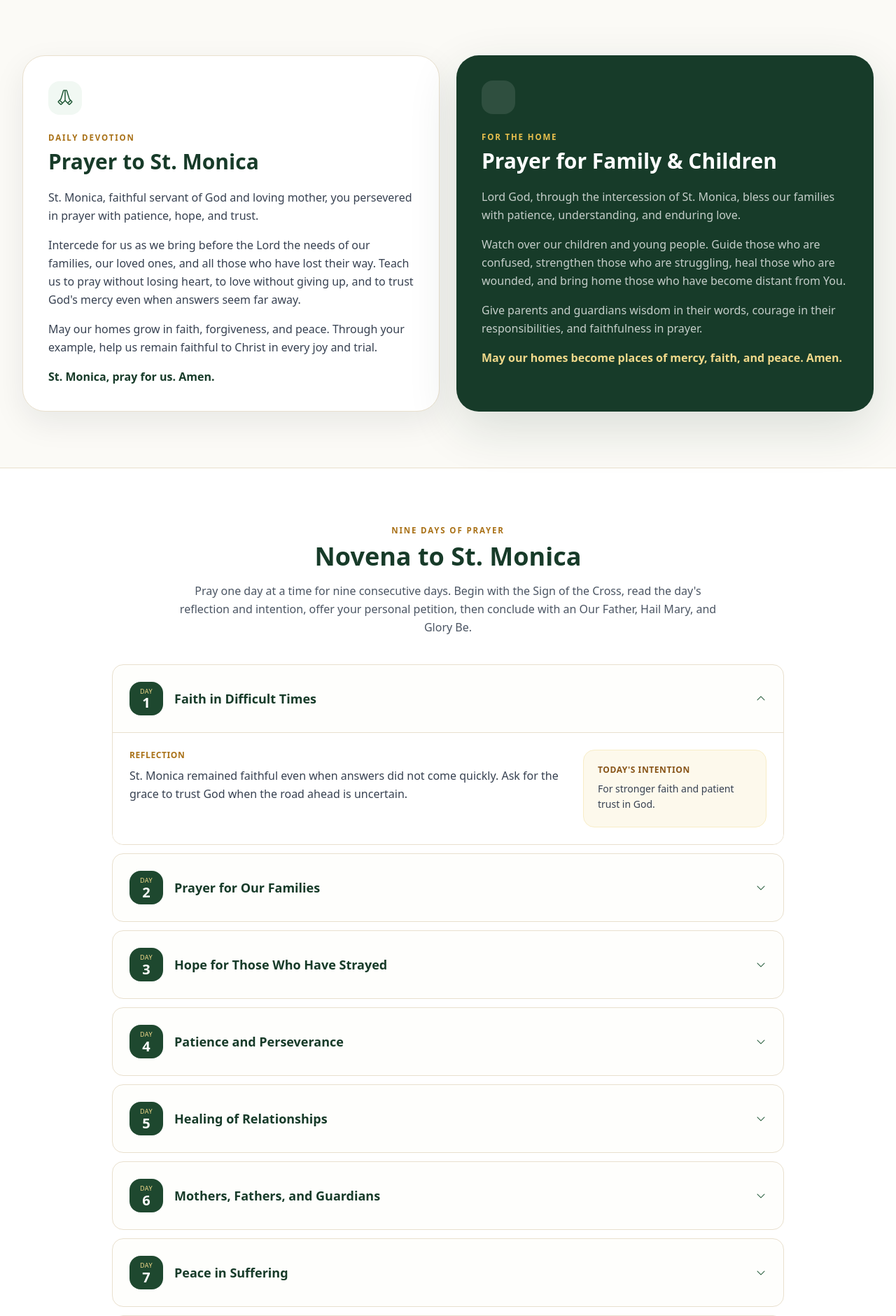
After one commit to Malate1/STAMONICAPARISH, a CodeIgniter app: page /stamonica-parish/prayers in a window 1280 px wide. The commit adds this page. Shown: the part 500-2380 px from the top of the page at 70% size. Run offline with CodeIgniter, Linux system fonts and the light colour scheme; some libraries are stand-ins or nearby versions; some web fonts are replaced.

Commit message:
Add prayers section and related navigation links

```diff
--- a/application/config/routes.php
+++ b/application/config/routes.php
@@ -69,6 +69,7 @@ $route['events/(:any)']              = 'home/event_detail/$1';
 $route['ministries']                 = 'home/ministries';
 $route['ministries/(:any)']          = 'home/ministry_detail/$1';
 $route['priests']                    = 'home/priests';
+$route['prayers']                    = 'home/prayers';
 $route['about']                      = 'home/about';
 $route['contact']                    = 'home/contact';
 $route['donate']                     = 'home/donate';
--- a/application/controllers/Home.php
+++ b/application/controllers/Home.php
@@ -77,6 +77,11 @@ class Home extends Public_Controller
     {
         $data['priests'] = $this->User_model->priests();
         $this->render_public('public/priests', $data);
+    }
+
+    public function prayers()
+    {
+        $this->render_public('public/prayers');
     }
 
     public function about()
--- a/application/views/partials/public_footer.php
+++ b/application/views/partials/public_footer.php
@@ -26,6 +26,7 @@
           <li><a href="<?= site_url('announcements') ?>" class="hover:text-gold-200 transition">Announcements</a></li>
           <li><a href="<?= site_url('events') ?>" class="hover:text-gold-200 transition">Parish Events</a></li>
           <li><a href="<?= site_url('priests') ?>" class="hover:text-gold-200 transition">Our Priests</a></li>
+          <li><a href="<?= site_url('prayers') ?>" class="hover:text-gold-200 transition">Prayers &amp; Novena</a></li>
           <li><a href="<?= site_url('contact') ?>" class="hover:text-gold-200 transition">Plan Your Visit</a></li>
         </ul>
       </div>
--- a/application/views/partials/public_nav.php
+++ b/application/views/partials/public_nav.php
@@ -15,6 +15,7 @@ $secondary_links = [
     'events' => ['label' => 'Events', 'icon' => 'ph-calendar-star'],
     'ministries' => ['label' => 'Ministries', 'icon' => 'ph-users-three'],
     'priests' => ['label' => 'Our Priests', 'icon' => 'ph-church'],
+    'prayers' => ['label' => 'Prayers & Novena', 'icon' => 'ph-hands-praying'],
     'about' => ['label' => 'Heritage', 'icon' => 'ph-landmark'],
 ];
 
@@ -25,6 +26,7 @@ $all_links = [
     'events' => 'Events',
     'ministries' => 'Ministries',
     'priests' => 'Our Priests',
+    'prayers' => 'Prayers & Novena',
     'about' => 'Heritage',
     'contact' => 'Visit & Contact',
 ];
@@ -108,7 +110,7 @@ foreach (array_keys($secondary_links) as $route) {
         <?php endforeach; ?>
 
         <!-- Full secondary nav only on very wide screens -->
-        <div class="hidden 2xl:flex items-center gap-1">
+        <div class="hidden min-[1750px]:flex items-center gap-1">
           <?php foreach ($secondary_links as $route => $meta): ?>
             <a href="<?= site_url($route) ?>"
                class="px-3.5 py-2 text-sm font-medium rounded-full whitespace-nowrap transition <?= $is_active($route) ? 'bg-parish-50 text-parish-800' : 'text-gray-600 hover:text-parish-800 hover:bg-stonewarm-50' ?>">
@@ -118,7 +120,7 @@ foreach (array_keys($secondary_links) as $route) {
         </div>
 
         <!-- Compact "More" dropdown for standard desktop widths -->
-        <div class="relative 2xl:hidden" @click.outside="moreOpen = false">
+        <div class="relative min-[1750px]:hidden" @click.outside="moreOpen = false">
           <button
             type="button"
             @click="moreOpen = !moreOpen"
--- /dev/null
+++ b/application/views/public/prayers.php
@@ -0,0 +1,296 @@
+<?php
+$hero_img = 'https://upload.wikimedia.org/wikipedia/commons/2/2f/Santa_Monica_Church_Alburquerque_inside_%28Tagbilaran_East_Road%2C_Alburquerque%2C_Bohol%3B_01-12-2023%29.jpg';
+
+$novena_days = [
+    [
+        'day' => 1,
+        'en_title' => 'Faith in Difficult Times',
+        'ceb_title' => 'Pagtuo sa Lisod nga mga Panahon',
+        'en_reflection' => 'St. Monica remained faithful even when answers did not come quickly. Ask for the grace to trust God when the road ahead is uncertain.',
+        'ceb_reflection' => 'Nagpabiling matinud-anon si Santa Monica bisan wala dayon moabot ang tubag sa iyang mga pag-ampo. Pangayoa ang grasya sa pagsalig sa Dios bisan dili klaro ang umaabot.',
+        'en_intention' => 'For stronger faith and patient trust in God.',
+        'ceb_intention' => 'Alang sa mas lig-on nga pagtuo ug mapailubon nga pagsalig sa Dios.'
+    ],
+    [
+        'day' => 2,
+        'en_title' => 'Prayer for Our Families',
+        'ceb_title' => 'Pag-ampo Alang sa Atong mga Pamilya',
+        'en_reflection' => 'St. Monica carried her family in prayer. Place before God the people you love, especially those who are struggling, distant, or in need of healing.',
+        'ceb_reflection' => 'Gidala ni Santa Monica ang iyang pamilya diha sa pag-ampo. Itugyan sa Dios ang imong mga hinigugma, ilabi na kadtong naglisod, nalayo, o nanginahanglan og kaayohan.',
+        'en_intention' => 'For unity, healing, and peace in every family.',
+        'ceb_intention' => 'Alang sa panaghiusa, kaayohan, ug kalinaw sa matag pamilya.'
+    ],
+    [
+        'day' => 3,
+        'en_title' => 'Hope for Those Who Have Strayed',
+        'ceb_title' => 'Paglaum Alang sa mga Nahisalaag',
+        'en_reflection' => 'St. Monica never stopped hoping for the conversion of those she loved. Pray today for anyone who has grown distant from God, family, or the Church.',
+        'ceb_reflection' => 'Wala gayod mohunong si Santa Monica sa paglaum alang sa pagkakabig sa iyang mga hinigugma. Pag-ampo karon alang sa bisan kinsa nga nalayo sa Dios, pamilya, o Simbahan.',
+        'en_intention' => 'For conversion, reconciliation, and a return to grace.',
+        'ceb_intention' => 'Alang sa pagkakabig, pagpasig-uli, ug pagbalik ngadto sa grasya.'
+    ],
+    [
+        'day' => 4,
+        'en_title' => 'Patience and Perseverance',
+        'ceb_title' => 'Pagpailub ug Pagpadayon',
+        'en_reflection' => 'Holiness often grows through faithful perseverance. Ask St. Monica to help you continue praying, loving, and doing what is good even when progress seems slow.',
+        'ceb_reflection' => 'Ang pagkabalaan kasagaran motubo pinaagi sa matinud-anong pagpadayon. Pangayoa ang tabang ni Santa Monica aron magpadayon ka sa pag-ampo, paghigugma, ug pagbuhat sa maayo bisan hinay ang kausaban.',
+        'en_intention' => 'For patience in long trials and unanswered prayers.',
+        'ceb_intention' => 'Alang sa pagkamapailubon sa dugay nga mga pagsulay ug mga pag-ampo nga wala pa matubag.'
+    ],
+    [
+        'day' => 5,
+        'en_title' => 'Healing of Relationships',
+        'ceb_title' => 'Kaayohan sa mga Relasyon',
+        'en_reflection' => 'Bring to God the relationships that carry pain, misunderstanding, or resentment. Ask for the humility to forgive and the courage to seek peace.',
+        'ceb_reflection' => 'Itugyan sa Dios ang mga relasyon nga adunay kasakit, dili pagsinabtanay, o pagdumot. Pangayoa ang pagpaubos sa pagpasaylo ug kaisog sa pagpangita og kalinaw.',
+        'en_intention' => 'For forgiveness and restored relationships.',
+        'ceb_intention' => 'Alang sa pagpasaylo ug pag-ayo sa mga relasyon.'
+    ],
+    [
+        'day' => 6,
+        'en_title' => 'Mothers, Fathers, and Guardians',
+        'ceb_title' => 'Mga Inahan, Amahan, ug Tig-atiman',
+        'en_reflection' => 'St. Monica teaches us that quiet love and prayer can shape a home. Pray for parents and guardians who carry responsibilities, worries, and hopes for their children.',
+        'ceb_reflection' => 'Gitudloan kita ni Santa Monica nga ang hilom nga gugma ug pag-ampo makahulma sa panimalay. Pag-ampo alang sa mga ginikanan ug tig-atiman nga nagdala sa responsibilidad, kabalaka, ug paglaum alang sa ilang mga anak.',
+        'en_intention' => 'For wisdom, strength, and holiness in family life.',
+        'ceb_intention' => 'Alang sa kaalam, kusog, ug pagkabalaan sa kinabuhi sa pamilya.'
+    ],
+    [
+        'day' => 7,
+        'en_title' => 'Peace in Suffering',
+        'ceb_title' => 'Kalinaw Taliwala sa Pag-antos',
+        'en_reflection' => 'St. Monica knew sorrow, but she did not allow sorrow to destroy her faith. Ask God for peace in the middle of grief, sickness, anxiety, or hardship.',
+        'ceb_reflection' => 'Nasayod si Santa Monica sa kasubo, apan wala niya tugoti nga madaot niini ang iyang pagtuo. Pangayoa sa Dios ang kalinaw taliwala sa kasubo, sakit, kabalaka, o kalisdanan.',
+        'en_intention' => 'For those who suffer in body, mind, or spirit.',
+        'ceb_intention' => 'Alang sa mga nag-antos sa lawas, hunahuna, o espiritu.'
+    ],
+    [
+        'day' => 8,
+        'en_title' => 'A Heart That Never Stops Praying',
+        'ceb_title' => 'Kasingkasing nga Dili Mohunong sa Pag-ampo',
+        'en_reflection' => 'Prayer changes us as we wait upon God. Ask for a faithful heart that returns to prayer each day with humility, honesty, and love.',
+        'ceb_reflection' => 'Ang pag-ampo nag-usab kanato samtang naghulat kita sa Dios. Pangayoa ang matinud-anong kasingkasing nga kanunay mobalik sa pag-ampo uban sa pagpaubos, pagkamatinuoron, ug gugma.',
+        'en_intention' => 'For perseverance in prayer and deeper friendship with God.',
+        'ceb_intention' => 'Alang sa pagpadayon sa pag-ampo ug mas lawom nga pakighigala sa Dios.'
+    ],
+    [
+        'day' => 9,
+        'en_title' => 'Thanksgiving and Surrender',
+        'ceb_title' => 'Pagpasalamat ug Pagtugyan',
+        'en_reflection' => 'On this final day, entrust your intentions completely to God. Give thanks for every grace already received and place the future in His hands.',
+        'ceb_reflection' => 'Niining kataposang adlaw, itugyan sa hingpit sa Dios ang imong mga tuyo. Pagpasalamat sa tanang grasya nga nadawat ug isalig Kaniya ang umaabot.',
+        'en_intention' => 'For grateful hearts and complete trust in God’s will.',
+        'ceb_intention' => 'Alang sa mapasalamatong kasingkasing ug hingpit nga pagsalig sa kabubut-on sa Dios.'
+    ],
+];
+?>
+
+<section
+  x-data="{ lang: localStorage.getItem('stmonica-prayer-lang') || 'en', openDay: 1 }"
+  x-init="$watch('lang', value => localStorage.setItem('stmonica-prayer-lang', value))"
+>
+  <!-- Hero -->
+  <div class="relative overflow-hidden bg-parish-900 min-h-[390px] flex items-end">
+    <img src="<?= $hero_img ?>" alt="Interior of Sta. Monica Parish Church" class="absolute inset-0 w-full h-full object-cover object-center">
+    <div class="absolute inset-0 bg-gradient-to-r from-parish-900/95 via-parish-900/78 to-black/25"></div>
+
+    <div class="relative max-w-7xl mx-auto w-full px-4 sm:px-6 lg:px-8 py-14 sm:py-16 text-white">
+      <div class="heritage-kicker text-gold-200">Devotion to our patroness</div>
+      <h1 class="text-4xl sm:text-5xl font-bold tracking-tight mt-3">
+        <span x-show="lang === 'en'">Prayers &amp; Novena to St. Monica</span>
+        <span x-show="lang === 'ceb'" x-cloak>Mga Pag-ampo &amp; Nobena kang Santa Monica</span>
+      </h1>
+      <p class="text-white/70 mt-3 max-w-2xl text-lg">
+        <span x-show="lang === 'en'">A simple devotional guide for personal prayer, families, and parish groups.</span>
+        <span x-show="lang === 'ceb'" x-cloak>Yano nga giya sa debosyon alang sa personal nga pag-ampo, pamilya, ug mga grupo sa parokya.</span>
+      </p>
+
+      <div class="mt-7 inline-flex rounded-full bg-white/10 backdrop-blur border border-white/15 p-1">
+        <button @click="lang='en'" class="px-4 py-2 rounded-full text-sm font-semibold transition" :class="lang === 'en' ? 'bg-white text-parish-900 shadow-sm' : 'text-white/70 hover:text-white'">
+          English
+        </button>
+        <button @click="lang='ceb'" class="px-4 py-2 rounded-full text-sm font-semibold transition" :class="lang === 'ceb' ? 'bg-white text-parish-900 shadow-sm' : 'text-white/70 hover:text-white'">
+          Bisaya / Cebuano
+        </button>
+      </div>
+    </div>
+  </div>
+
+  <!-- Quick prayer cards -->
+  <div class="max-w-7xl mx-auto px-4 sm:px-6 lg:px-8 py-16 sm:py-20">
+    <div class="grid lg:grid-cols-2 gap-6">
+      <article class="rounded-[2rem] bg-white border border-stonewarm-200 shadow-soft p-7 sm:p-9">
+        <div class="w-12 h-12 rounded-2xl bg-parish-50 text-parish-700 flex items-center justify-center text-2xl">
+          <i class="ph ph-hands-praying"></i>
+        </div>
+
+        <div x-show="lang === 'en'">
+          <div class="heritage-kicker text-gold-600 mt-6">Daily devotion</div>
+          <h2 class="text-2xl sm:text-3xl font-bold text-parish-900 mt-2">Prayer to St. Monica</h2>
+          <div class="mt-5 text-gray-700 leading-relaxed space-y-4">
+            <p>St. Monica, faithful servant of God and loving mother, you persevered in prayer with patience, hope, and trust.</p>
+            <p>Intercede for us as we bring before the Lord the needs of our families, our loved ones, and all those who have lost their way. Teach us to pray without losing heart, to love without giving up, and to trust God's mercy even when answers seem far away.</p>
+            <p>May our homes grow in faith, forgiveness, and peace. Through your example, help us remain faithful to Christ in every joy and trial.</p>
+            <p class="font-semibold text-parish-900">St. Monica, pray for us. Amen.</p>
+          </div>
+        </div>
+
+        <div x-show="lang === 'ceb'" x-cloak>
+          <div class="heritage-kicker text-gold-600 mt-6">Adlaw-adlaw nga debosyon</div>
+          <h2 class="text-2xl sm:text-3xl font-bold text-parish-900 mt-2">Pag-ampo kang Santa Monica</h2>
+          <div class="mt-5 text-gray-700 leading-relaxed space-y-4">
+            <p>Santa Monica, matinud-anong alagad sa Dios ug mahigugmaong inahan, nagpadayon ka sa pag-ampo uban sa pagpailub, paglaum, ug pagsalig.</p>
+            <p>Iampo kami samtang among gitugyan sa Ginoo ang mga panginahanglan sa among mga pamilya, mga hinigugma, ug sa tanan nga nahisalaag. Tudloi kami sa pag-ampo nga dili mawad-an og paglaum, sa paghigugma nga dili mohunong, ug sa pagsalig sa kalooy sa Dios bisan og dugay ang tubag.</p>
+            <p>Hinaut nga motubo ang among mga panimalay diha sa pagtuo, pagpasaylo, ug kalinaw. Pinaagi sa imong ehemplo, tabangi kami nga magpabiling matinud-anon kang Kristo sa kalipay ug sa pagsulay.</p>
+            <p class="font-semibold text-parish-900">Santa Monica, iampo mo kami. Amen.</p>
+          </div>
+        </div>
+      </article>
+
+      <article class="rounded-[2rem] bg-parish-900 text-white shadow-heritage p-7 sm:p-9">
+        <div class="w-12 h-12 rounded-2xl bg-white/10 text-gold-300 flex items-center justify-center text-2xl">
+          <i class="ph ph-house-heart"></i>
+        </div>
+
+        <div x-show="lang === 'en'">
+          <div class="heritage-kicker text-gold-300 mt-6">For the home</div>
+          <h2 class="text-2xl sm:text-3xl font-bold mt-2">Prayer for Family &amp; Children</h2>
+          <div class="mt-5 text-white/75 leading-relaxed space-y-4">
+            <p>Lord God, through the intercession of St. Monica, bless our families with patience, understanding, and enduring love.</p>
+            <p>Watch over our children and young people. Guide those who are confused, strengthen those who are struggling, heal those who are wounded, and bring home those who have become distant from You.</p>
+            <p>Give parents and guardians wisdom in their words, courage in their responsibilities, and faithfulness in prayer.</p>
+            <p class="font-semibold text-gold-200">May our homes become places of mercy, faith, and peace. Amen.</p>
+          </div>
+        </div>
+
+        <div x-show="lang === 'ceb'" x-cloak>
+          <div class="heritage-kicker text-gold-300 mt-6">Alang sa panimalay</div>
+          <h2 class="text-2xl sm:text-3xl font-bold mt-2">Pag-ampo Alang sa Pamilya ug mga Anak</h2>
+          <div class="mt-5 text-white/75 leading-relaxed space-y-4">
+            <p>Ginoong Dios, pinaagi sa pagpangamuyo ni Santa Monica, panalangini ang among mga pamilya sa pagpailub, pagsinabtanay, ug makanunayong gugma.</p>
+            <p>Bantayi ang among mga anak ug kabatan-onan. Giyahe ang mga naglibog, lig-ona ang mga naglisod, ayuha ang mga nasakitan, ug dad-a pagbalik Kanimo ang mga nalayo.</p>
+            <p>Hatagi ang mga ginikanan ug tig-atiman og kaalam sa ilang mga pulong, kaisog sa ilang mga responsibilidad, ug pagkamatinud-anon sa pag-ampo.</p>
+            <p class="font-semibold text-gold-200">Hinaut nga ang among mga panimalay mahimong dapit sa kalooy, pagtuo, ug kalinaw. Amen.</p>
+          </div>
+        </div>
+      </article>
+    </div>
+  </div>
+
+  <!-- Novena -->
+  <div class="bg-white border-y border-stonewarm-200">
+    <div class="max-w-5xl mx-auto px-4 sm:px-6 lg:px-8 py-16 sm:py-20">
+      <div class="text-center max-w-3xl mx-auto">
+        <div class="heritage-kicker text-gold-600">
+          <span x-show="lang === 'en'">Nine days of prayer</span>
+          <span x-show="lang === 'ceb'" x-cloak>Siyam ka adlaw sa pag-ampo</span>
+        </div>
+        <h2 class="text-3xl sm:text-4xl font-bold text-parish-900 mt-2">
+          <span x-show="lang === 'en'">Novena to St. Monica</span>
+          <span x-show="lang === 'ceb'" x-cloak>Nobena kang Santa Monica</span>
+        </h2>
+        <p class="text-gray-600 mt-4 leading-relaxed">
+          <span x-show="lang === 'en'">Pray one day at a time for nine consecutive days. Begin with the Sign of the Cross, read the day's reflection and intention, offer your personal petition, then conclude with an Our Father, Hail Mary, and Glory Be.</span>
+          <span x-show="lang === 'ceb'" x-cloak>Pag-ampo usa ka adlaw matag higayon sulod sa siyam ka sunod-sunod nga adlaw. Sugdi sa Timaan sa Krus, basaha ang pamalandong ug tuyo sa adlaw, itugyan ang imong personal nga hangyo, ug tapusa sa Amahan Namo, Maghimaya Ka Maria, ug Himaya sa Amahan.</span>
+        </p>
+      </div>
+
+      <div class="mt-10 space-y-3">
+        <?php foreach ($novena_days as $day): ?>
+          <article class="rounded-2xl border border-stonewarm-200 bg-stonewarm-50/30 overflow-hidden">
+            <button
+              type="button"
+              @click="openDay = openDay === <?= $day['day'] ?> ? 0 : <?= $day['day'] ?>"
+              class="w-full flex items-center gap-4 p-5 sm:p-6 text-left hover:bg-parish-50/60 transition"
+            >
+              <div class="w-12 h-12 rounded-2xl bg-parish-800 text-white flex flex-col items-center justify-center flex-shrink-0">
+                <span class="text-[9px] uppercase tracking-wider text-gold-200">
+                  <span x-show="lang === 'en'">Day</span>
+                  <span x-show="lang === 'ceb'" x-cloak>Adlaw</span>
+                </span>
+                <span class="text-xl font-bold leading-none"><?= $day['day'] ?></span>
+              </div>
+              <div class="min-w-0 flex-1">
+                <div class="font-bold text-parish-900 text-lg">
+                  <span x-show="lang === 'en'"><?= html_escape($day['en_title']) ?></span>
+                  <span x-show="lang === 'ceb'" x-cloak><?= html_escape($day['ceb_title']) ?></span>
+                </div>
+              </div>
+              <i class="ph ph-caret-down text-parish-700 transition-transform" :class="openDay === <?= $day['day'] ?> ? 'rotate-180' : ''"></i>
+            </button>
+
+            <div x-show="openDay === <?= $day['day'] ?>" x-cloak x-transition.opacity class="border-t border-stonewarm-200 bg-white">
+              <div class="p-5 sm:p-6 grid md:grid-cols-[1fr_.42fr] gap-6">
+                <div>
+                  <div class="text-xs font-bold uppercase tracking-wider text-gold-600 mb-2">
+                    <span x-show="lang === 'en'">Reflection</span>
+                    <span x-show="lang === 'ceb'" x-cloak>Pamalandong</span>
+                  </div>
+                  <p class="text-gray-700 leading-relaxed">
+                    <span x-show="lang === 'en'"><?= html_escape($day['en_reflection']) ?></span>
+                    <span x-show="lang === 'ceb'" x-cloak><?= html_escape($day['ceb_reflection']) ?></span>
+                  </p>
+                </div>
+
+                <div class="rounded-2xl bg-gold-50 border border-gold-100 p-5">
+                  <div class="text-xs font-bold uppercase tracking-wider text-gold-700 mb-2">
+                    <span x-show="lang === 'en'">Today's intention</span>
+                    <span x-show="lang === 'ceb'" x-cloak>Tuyo karong adlawa</span>
+                  </div>
+                  <p class="text-sm text-gray-700 leading-relaxed">
+                    <span x-show="lang === 'en'"><?= html_escape($day['en_intention']) ?></span>
+                    <span x-show="lang === 'ceb'" x-cloak><?= html_escape($day['ceb_intention']) ?></span>
+                  </p>
+                </div>
+              </div>
+            </div>
+          </article>
+        <?php endforeach; ?>
+      </div>
+
+      <div class="mt-10 rounded-[2rem] bg-parish-50 border border-parish-100 p-7 sm:p-9">
+        <div x-show="lang === 'en'">
+          <div class="heritage-kicker text-gold-600">Closing prayer for each day</div>
+          <h3 class="text-2xl font-bold text-parish-900 mt-2">Novena Closing Prayer</h3>
+          <div class="text-gray-700 leading-relaxed mt-4 space-y-3">
+            <p>St. Monica, you placed your hopes and sorrows before God and remained faithful through many years of prayer.</p>
+            <p>Present our petitions to the Lord. Help us accept His timing, seek His will, and continue loving with patience and courage.</p>
+            <p>May the grace we ask for draw us and our families closer to Christ and make us instruments of peace in our homes and community.</p>
+            <p class="font-semibold text-parish-900">St. Monica, pray for us. Amen.</p>
+          </div>
+        </div>
+
+        <div x-show="lang === 'ceb'" x-cloak>
+          <div class="heritage-kicker text-gold-600">Kataposang pag-ampo matag adlaw</div>
+          <h3 class="text-2xl font-bold text-parish-900 mt-2">Kataposang Pag-ampo sa Nobena</h3>
+          <div class="text-gray-700 leading-relaxed mt-4 space-y-3">
+            <p>Santa Monica, imong gitugyan sa Dios ang imong mga paglaum ug kasubo ug nagpabilin kang matinud-anon sulod sa daghang tuig sa pag-ampo.</p>
+            <p>Itugyan sa Ginoo ang among mga hangyo. Tabangi kami sa pagdawat sa Iyang panahon, pagpangita sa Iyang kabubut-on, ug pagpadayon sa paghigugma uban sa pagpailub ug kaisog.</p>
+            <p>Hinaut nga ang grasya nga among gipangayo magpaduol kanamo ug sa among mga pamilya ngadto kang Kristo ug maghimo kanamo nga mga instrumento sa kalinaw sa among mga panimalay ug komunidad.</p>
+            <p class="font-semibold text-parish-900">Santa Monica, iampo mo kami. Amen.</p>
+          </div>
+        </div>
+      </div>
+    </div>
+  </div>
+
+  <!-- Pastoral note -->
+  <div class="max-w-5xl mx-auto px-4 sm:px-6 lg:px-8 py-14">
+    <div class="flex gap-4 rounded-2xl border border-gold-100 bg-gold-50/60 p-5 sm:p-6">
+      <div class="w-10 h-10 rounded-xl bg-white text-gold-600 flex items-center justify-center flex-shrink-0 shadow-sm">
+        <i class="ph ph-info text-xl"></i>
+      </div>
+      <div class="text-sm text-gray-600 leading-relaxed">
+        <div class="font-semibold text-parish-900">
+          <span x-show="lang === 'en'">Parish devotional note</span>
+          <span x-show="lang === 'ceb'" x-cloak>Pahimangno sa debosyon sa parokya</span>
+        </div>
+        <p class="mt-1">
+          <span x-show="lang === 'en'">These prayer texts are prepared as a simple devotional resource for this website. The parish priest may revise or replace them with an officially approved parish or diocesan version at any time.</span>
+          <span x-show="lang === 'ceb'" x-cloak>Kining mga teksto sa pag-ampo giandam isip yano nga debosyonal nga kapanguhaan alang sa website. Mahimong usbon o pulihan kini sa pari sa parokya pinaagi sa opisyal nga gi-aprobahang bersiyon sa parokya o diyosesis.</span>
+        </p>
+      </div>
+    </div>
+  </div>
+</section>
```
Also changed, not shown: application/views/public/home.php (+21 -0 lines).
